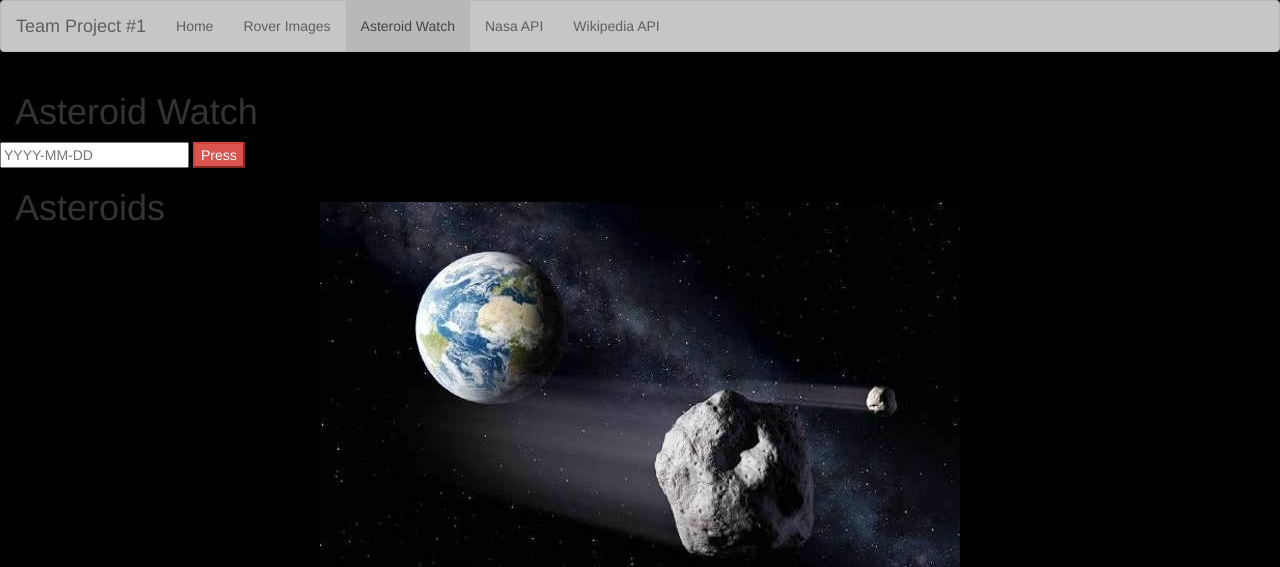
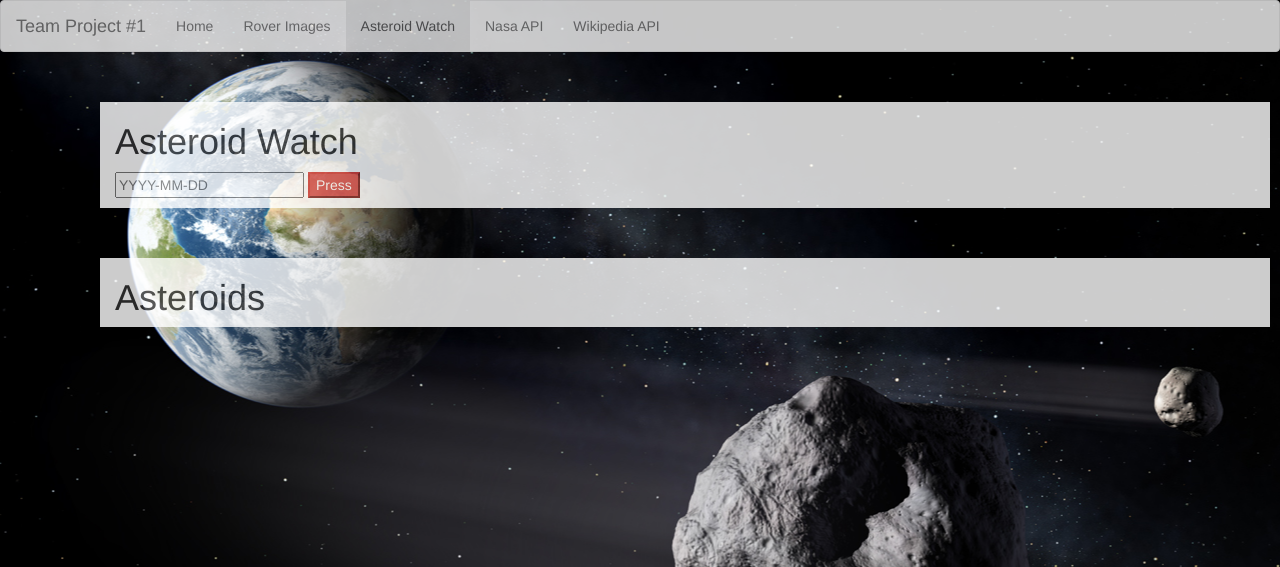
Before and after one commit to KevinAngeles/SpaceExplorer, a PHP site: page /asteroids.html in a window 1280 px wide. Shown: the top 567 px of the page. Run offline with PHP 8.4, Linux system fonts and the light colour scheme.

Commit message:
added some styling

```diff
--- a/asteroids.html
+++ b/asteroids.html
@@ -1,5 +1,6 @@
 <!DOCTYPE html>
 <html lang="en">
+
 <head>
     <meta charset="UTF-8">
     <meta name="viewport" content="width=device-width, initial-scale=1">
@@ -16,51 +17,64 @@
         background-position: center;
         background-color: black;
     }
+
     nav {
         opacity: .8;
     }
+
+    #summaryParagraph {
+        background-color: white;
+        opacity: .8;
+        margin: 50px 10px 10px 100px;
+    }
+    #asteroidWatch{
+    	margin: 0 0 10px 15px;
+    }
     </style>
 </head>
+
 <body>
     <nav class="navbar navbar-default">
         <!-- Brand and toggle get grouped for better mobile display -->
         <div class="navbar-header">
             <a class="navbar-brand">Team Project #1</a>
         </div>
-
         <!-- Collect the nav links, forms, and other content for toggling -->
         <div class="collapse navbar-collapse" id="bs-example-navbar-collapse-1">
             <ul class="nav navbar-nav">
                 <li><a href="roverinfo.html">Home <span class="sr-only">(current)</span></a></li>
                 <li><a href="index.html">Rover Images</a></li>
                 <li class="active"><a href="asteroids.html">Asteroid Watch</a></li>
-					<li><a href="https://api.nasa.gov/">Nasa API</a></li>
-					<li><a href="https://www.mediawiki.org/wiki/API:Main_page">Wikipedia API</a></li>
+                <li><a href="https://api.nasa.gov/" target="_blank">Nasa API</a></li>
+                <li><a href="https://www.mediawiki.org/wiki/API:Main_page" target="_blank">Wikipedia API</a></li>
             </ul>
-			</div><!-- /.navbar-collapse -->
+        </div>
+        <!-- /.navbar-collapse -->
     </nav>
-
-		<div class="container-fluid">
+    <div class="container" id="summaryParagraph">
         <div class="row">
             <div class="col-lg-12">
                 <h1>Asteroid Watch</h1>
             </div>
         </div>
         <div class="row">
-				<div class="col-md  -6   go">
+            <div class="col-md  -6   go" id="asteroidWatch">
                 <input type="text" name="start" id="start" placeholder="YYYY-MM-DD">
                 <button type="button" class="btn-danger" id="send">Press</button>
             </div>
         </div>
+    </div>
+        <div class="container" id="summaryParagraph">
             <div class="row">
-				<div class="col-lg-12  " id="summary">
+                <div class="col-lg-12" id="summary">
                     <h1>Asteroids</h1>
                 </div>
             </div>
         </div>
-
+    </div>
     <script src="https://code.jquery.com/jquery-2.2.1.min.js"></script>
     <!-- <script src="asteroids.js"></script> -->
     <script src="assets/js/asteroids.js" type="text/javascript"></script>
 </body>
+
 </html>
--- a/index.html
+++ b/index.html
@@ -47,8 +47,8 @@
 					<li><a href="roverinfo.html">Home <span class="sr-only">(current)</span></a></li>
 					<li class="active"><a href="index.html">Rover Images</a></li>
 					<li><a href="asteroids.html">Asteroid Watch</a></li>
-					<li><a href="https://api.nasa.gov/">Nasa API</a></li>
-					<li><a href="https://www.mediawiki.org/wiki/API:Main_page">Wikipedia API</a></li>
+					<li><a href="https://api.nasa.gov/" target="_blank">Nasa API</a></li>
+					<li><a href="https://www.mediawiki.org/wiki/API:Main_page" target="_blank">Wikipedia API</a></li>
 				</ul>
 			</div><!-- /.navbar-collapse -->
 		</nav>
```
Also changed, not shown: assets/css/style.css (+12 -6 lines), roverinfo.html (+5 -4 lines), assets/images/NEO.jpg. Lines whose indentation alone changed are shown as unchanged.
